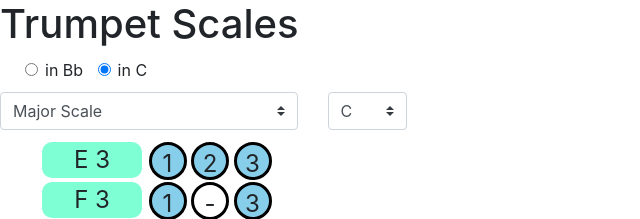
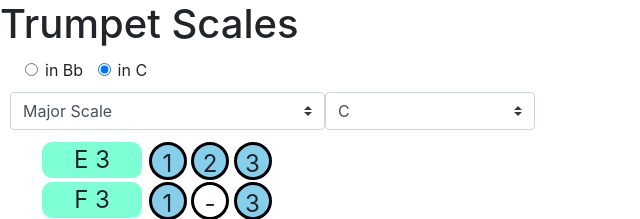
Before and after one commit to artista-blue/trumpet-fingering-diagram, a plain HTML site: page index.html in a window 1280 px wide. Shown: the top 219 px of the page, 0-640 px from the left. Drawn offline with nearby package versions, Linux system fonts and the light colour scheme.

Commit message:
use bootstrap

```diff
--- a/index.html
+++ b/index.html
@@ -23,16 +23,15 @@
 		</span>
 	    </div>
 
-	    <div class="row">
-		<span class="col-md-3">
+	    <div class="row" style="margin:10px;">
+		<span class="col-md-3" style="margin:0px;padding:0px;">
 		    <select name="scale_type" v-model="scaleType" class="custom-select">
 			<option v-for="item in scaleTypes" :value="item.value">
 			    {{item.name}}
 			</option>
 		    </select>
 		</span>
-
-		<span class="col-md-1">
+		<span class="col-md-2" style="margin:0px;padding:0px;">
 		    <select name="tonalCenter" v-model="tonalCenter" :disabled="scaleType === 'chromatic'" class="custom-select">
 			<option v-for="item in tonalCenters" :value="item">
 			    {{item}}
```
